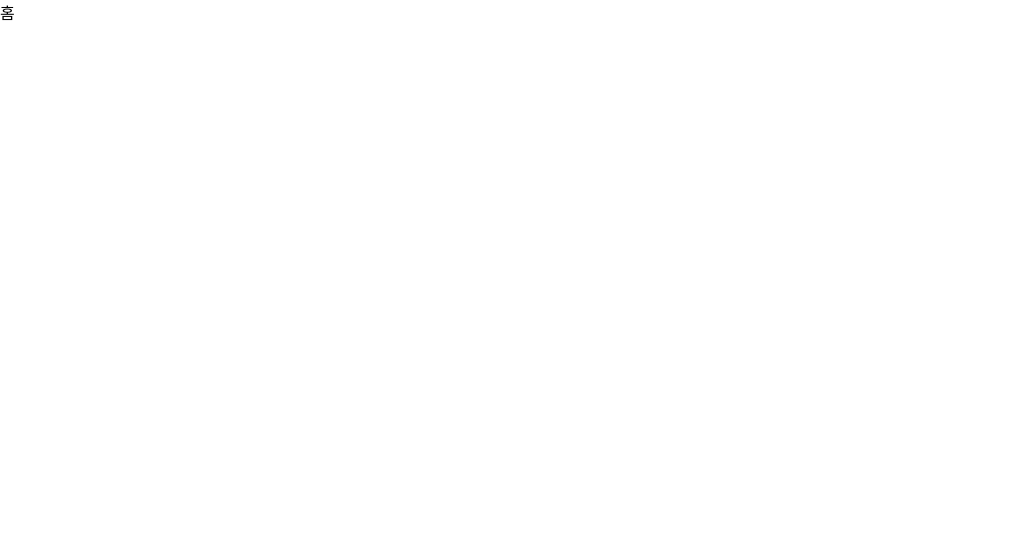
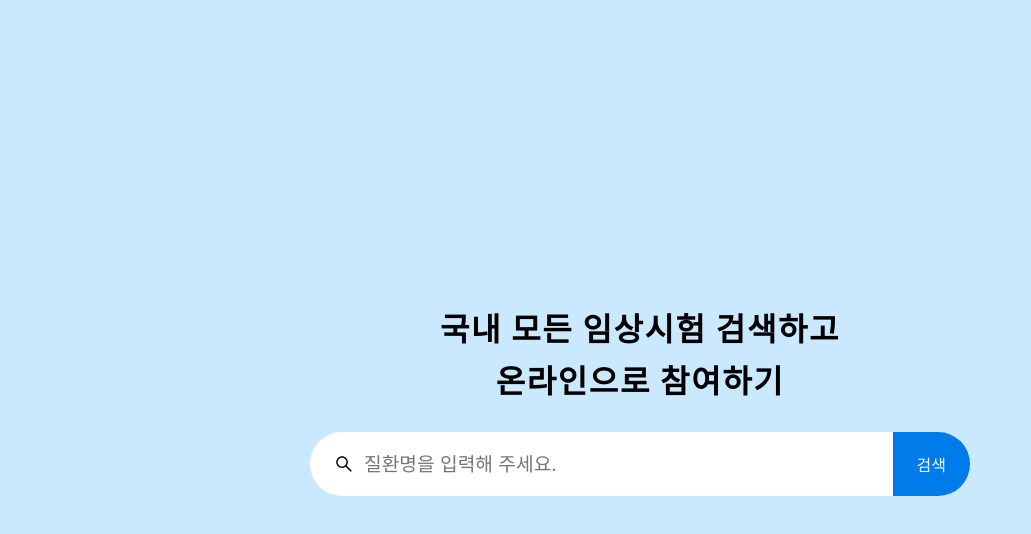
Before and after one commit to ysh2987/keyWord-recommend, a React (Create React App) app: page / in a window 1280 px wide. Shown: the top 534 px of the page, without its empty margins (0-1031 px from the left). Built offline with nearby package versions, Linux system fonts and the light colour scheme.

Commit message:
Feat: UI

```diff
--- a/package.json
+++ b/package.json
@@ -7,6 +7,7 @@
     "@testing-library/react": "^12.1.3",
     "@testing-library/user-event": "^13.5.0",
     "axios": "^0.26.1",
+    "prop-types": "^15.8.1",
     "react": "^17.0.2",
     "react-dom": "^17.0.2",
     "react-icons": "^4.3.1",
--- a/src/App.js
+++ b/src/App.js
@@ -1,7 +1,25 @@
 import React from 'react';
+import styled from 'styled-components';
+import Search from './components/Search';
+import Title from './components/Title';
 
 function App() {
-  return <p>홈</p>;
+  return (
+    <StyledWrap>
+      <Title />
+      <Search />
+    </StyledWrap>
+  );
 }
 
 export default App;
+
+const StyledWrap = styled.main`
+  height: auto;
+  min-height: 100vh;
+  background-color: #cae9ff;
+  display: flex;
+  justify-content: center;
+  align-items: center;
+  flex-direction: column;
+`;
--- /dev/null
+++ b/src/components/List.js
@@ -0,0 +1,63 @@
+import React from 'react';
+import PropTypes from 'prop-types';
+import styled from 'styled-components';
+import { AiOutlineSearch } from 'react-icons/ai';
+import mock from '../mock';
+
+function List({ selected, setSelected }) {
+  const mouseOver = (index) => {
+    setSelected(index);
+  };
+  return (
+    <StyledList>
+      <p className="suggest">추천 검색어</p>
+      <ul>
+        {mock.map((el, idx) => {
+          return (
+            <li
+              key={el.id}
+              className={selected === idx ? 'selected' : null}
+              onMouseOver={() => mouseOver(idx)}
+              onFocus={() => mouseOver(idx)}
+            >
+              <AiOutlineSearch size={20} />
+              {el.name}
+            </li>
+          );
+        })}
+      </ul>
+    </StyledList>
+  );
+}
+List.propTypes = {
+  selected: PropTypes.number.isRequired,
+  setSelected: PropTypes.func.isRequired,
+};
+
+export default List;
+
+const StyledList = styled.div`
+  width: 100%;
+  background-color: #fff;
+  border-radius: 10px;
+  margin-top: 20px;
+  padding: 15px 0;
+  .suggest {
+    color: #c2c2c2;
+    padding: 0 24px;
+    font-weight: bold;
+  }
+  li {
+    display: flex;
+    align-items: center;
+    line-height: 40px;
+    cursor: pointer;
+    padding: 0 24px;
+    svg {
+      margin-right: 10px;
+    }
+    &.selected {
+      background-color: #c0c0c0;
+    }
+  }
+`;
--- /dev/null
+++ b/src/components/Search.js
@@ -0,0 +1,77 @@
+import React, { useState } from 'react';
+import styled from 'styled-components';
+import { AiOutlineSearch } from 'react-icons/ai';
+import List from './List';
+
+function Search() {
+  const [searchValue, setSearchValue] = useState('');
+  const [selected, setSelected] = useState(-1);
+  const keyUp = (e) => {
+    if (e.key === 'ArrowDown') {
+      setSelected(selected + 1);
+    }
+    if (e.key === 'ArrowUp') {
+      setSelected(selected > 0 ? selected - 1 : selected);
+    }
+  };
+
+  return (
+    <StyledSearch>
+      <StyledSearchContainer>
+        <div className="input-wrap">
+          <AiOutlineSearch size={20} />
+          <input
+            type="text"
+            placeholder="질환명을 입력해 주세요."
+            list="languages"
+            value={searchValue}
+            onChange={(e) => setSearchValue(e.target.value)}
+            onKeyDown={keyUp}
+          />
+        </div>
+        <button type="button">검색</button>
+      </StyledSearchContainer>
+      {searchValue && <List selected={selected} setSelected={setSelected} />}
+    </StyledSearch>
+  );
+}
+
+export default Search;
+
+const StyledSearch = styled.div`
+  width: 100%;
+  max-width: 660px;
+  margin-top: 25px;
+`;
+
+const StyledSearchContainer = styled.div`
+  width: 100%;
+  display: flex;
+  justify-content: center;
+  align-items: center;
+  position: relative;
+
+  .input-wrap {
+    background-color: #fff;
+    padding: 20px 24px;
+    border-top-left-radius: 42px;
+    border-bottom-left-radius: 42px;
+    flex-grow: 1;
+    display: flex;
+    align-items: center;
+
+    input {
+      font-size: 1.2rem;
+      flex: 1;
+      margin-left: 10px;
+      outline: none;
+    }
+  }
+  button {
+    background-color: #007be9;
+    color: #ffffff;
+    padding: 20px 24px;
+    border-top-right-radius: 42px;
+    border-bottom-right-radius: 42px;
+  }
+`;
--- /dev/null
+++ b/src/components/Title.js
@@ -0,0 +1,22 @@
+import React from 'react';
+import styled from 'styled-components';
+
+function Title() {
+  return (
+    <StyledTitle>
+      국내 모든 임상시험 검색하고
+      <br />
+      온라인으로 참여하기
+    </StyledTitle>
+  );
+}
+
+export default Title;
+
+const StyledTitle = styled.p`
+  font-size: 2rem;
+  text-align: center;
+  font-weight: 700;
+  letter-spacing: 0.1rem;
+  line-height: 1.6;
+`;
--- /dev/null
+++ b/src/mock.js
@@ -0,0 +1,16 @@
+const mock = [
+  { name: "Klatskin's tumor", id: 125 },
+  { name: '간세포암', id: 133 },
+  { name: '갑상선암종', id: 187 },
+  { name: '고환암', id: 335 },
+  { name: '뼈암', id: 375 },
+  { name: '구강암', id: 445 },
+  { name: '치은암', id: 449 },
+  { name: '기저세포상피종', id: 642 },
+  { name: '상피성악성종양', id: 648 },
+  { name: '뇌암', id: 812 },
+  { name: '담관암종', id: 893 },
+  { name: '결장암', id: 975 },
+];
+
+export default mock;
```
Also changed, not shown: 1 other file (tests, documents, lock files or other folders).
